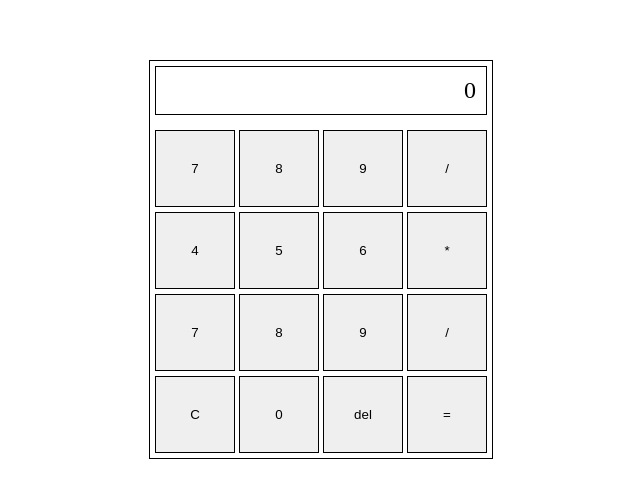
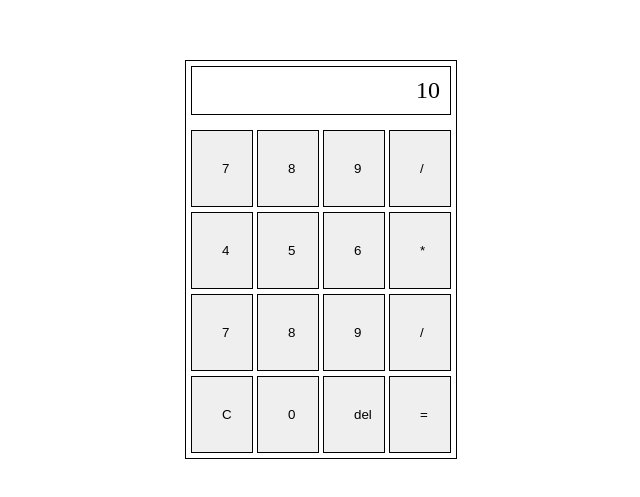
Before and after one commit to thelacking/TOP-Calculator, a plain HTML site: page index.html in a window 1280 px wide. Shown: the part 149-646 px from the top of the page, without its empty margins (319-959 px from the left). Drawn offline with Linux system fonts and the light colour scheme.

Commit message:
fixed the buttons

```diff
--- a/index.html
+++ b/index.html
@@ -8,15 +8,15 @@
 </head>
 <body>
     <div class="buttons">
-    <div class="display">0</div>
+    <div class="display">10</div>
         <div class="row-one">
-            <button class="seven" onclick="changeDisplay()">7</button>
-            <button class="eight">8</button>
-            <button class="nine">9</button>
-            <button class="divide">/</button>
+            <button class="seven" onclick="">7</button>
+            <button class="eight" onclick="">8</button>
+            <button class="nine" onclick="">9</button>
+            <button class="divide" onclick="">/</button>
         </div>
         <div class="row-two">
-            <button class="four">4</button>
+            <button class="four"> 4</button>
             <button class="five">5</button>
             <button class="six">6</button>
             <button class="Multiply">*</button>
@@ -27,7 +27,7 @@
             <button class="three">9</button>
             <button class="subtract">/</button>
         </div>
-        <div class="row-three">
+        <div class="row-four">
             <button class="Clear" onclick="ClearDisplay()">C</button>
             <button class="zero">0</button>
             <button class="Back">del</button>
--- a/script.js
+++ b/script.js
@@ -1,6 +1,10 @@
 let Display= document.getElementsByClassName("display")[0];
 let numberOne;
 let NumberTwo;
-function changeDisplay(){
-    Display.innerHTML = "10";
+
+
+function ClearDisplay(){
+    Display.innerHTML = 0;
+    numberOne = 0;
+    NumberTwo = 0;
 }
--- a/styles.css
+++ b/styles.css
@@ -9,14 +9,14 @@ button{
     padding: 30px;
     border: solid 1px black;
     box-sizing: border-box;
-    width:10vh;
+    width:5vh;
 }
 button:active{
     padding: 30px;
     border: solid 1px black;
     background-color: rgb(104, 104, 104);
     box-sizing: border-box;
-    width:10vh;
+    width:5vh;
 }
 .buttons{
     display:grid;
```
